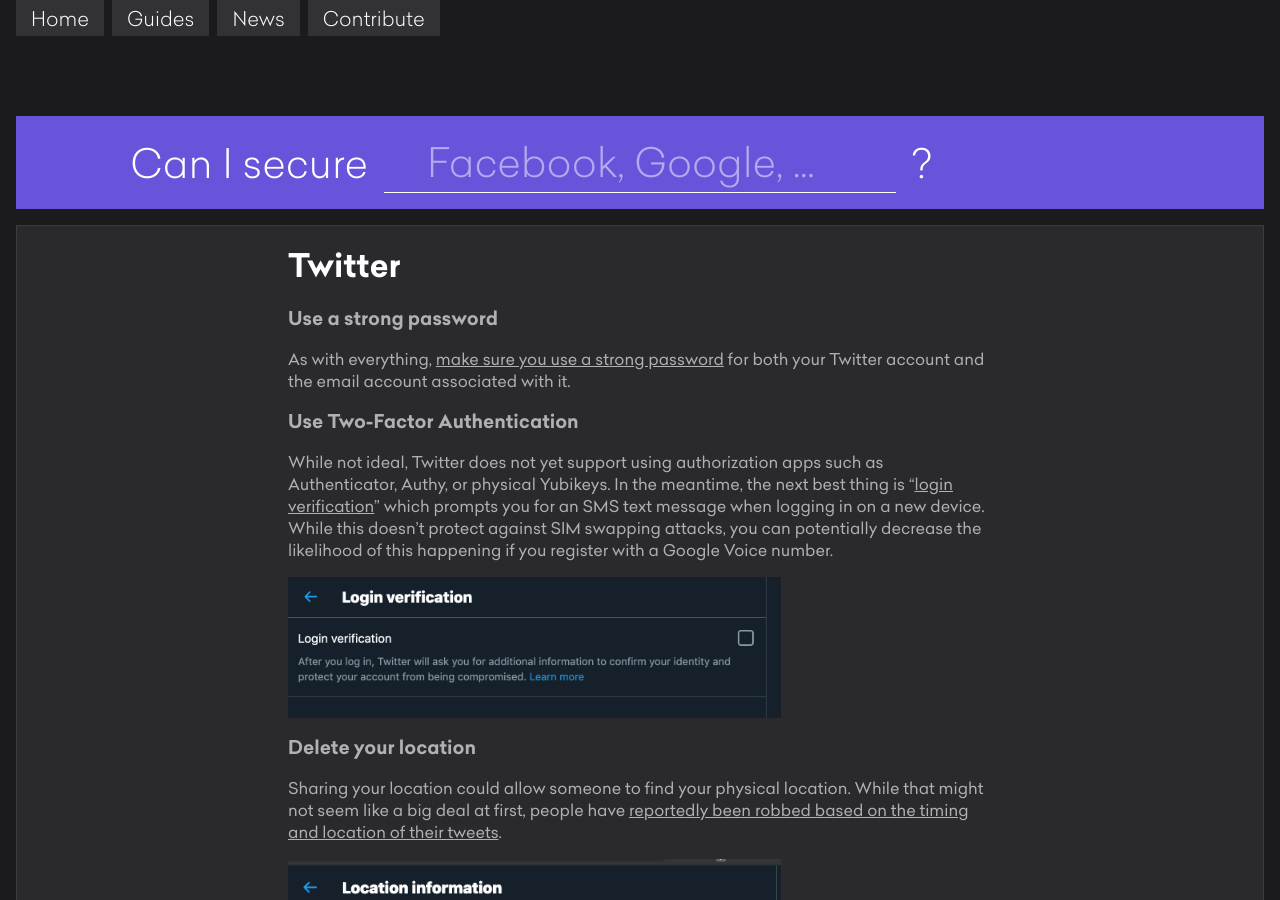
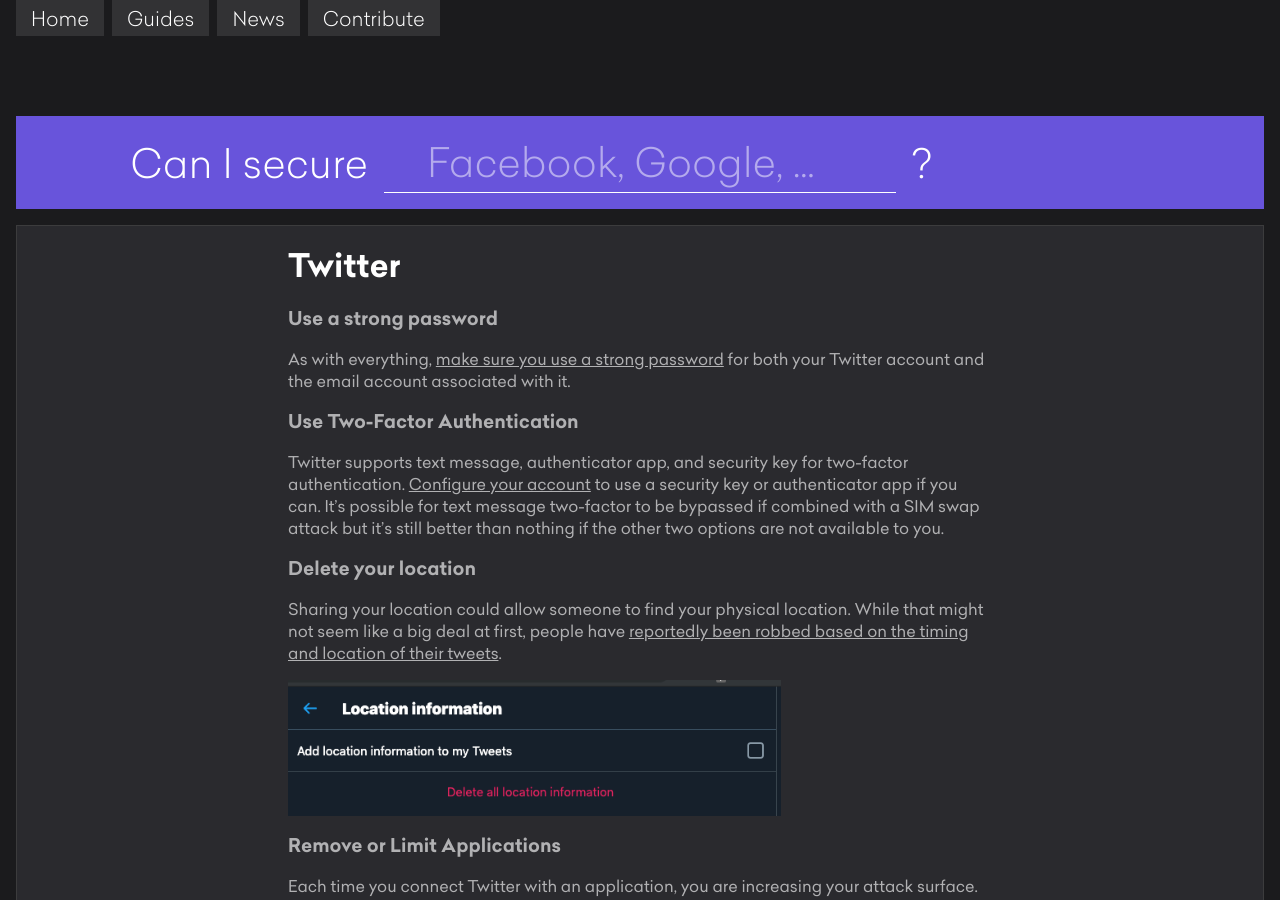
Before and after one commit to krakensecuritylabs/canisecure, a Jekyll site: the page built from _guides/twitter.md, in a window 1280 px wide and 900 px high. Built offline with Jekyll 4.4.1, drawn with Linux system fonts in a browser that asks for light colours; some of the changed text lies outside the part shown.

Commit message:
Update twitter.md

```diff
--- a/_guides/twitter.md
+++ b/_guides/twitter.md
@@ -10,9 +10,7 @@
 
 ### Use Two-Factor Authentication
 
-While not ideal, Twitter does not yet support using authorization apps such as Authenticator, Authy, or physical Yubikeys. In the meantime, the next best thing is "[login verification](https://twitter.com/settings/account/login_verification)" which prompts you for an SMS text message when logging in on a new device. While this doesn't protect against SIM swapping attacks, you can potentially decrease the likelihood of this happening if you register with a Google Voice number.
-
-![](/assets/images/twitterloginverification.png){:width="70%"}
+Twitter supports text message, authenticator app, and security key for two-factor authentication. [Configure your account](https://twitter.com/settings/account/login_verification) to use a security key or authenticator app if you can. It's possible for text message two-factor to be bypassed if combined with a SIM swap attack but it's still better than nothing if the other two options are not available to you.
 
 ### Delete your location
 
```
Also changed, not shown: other parts of _guides/twitter.md (+1 -1 lines).
